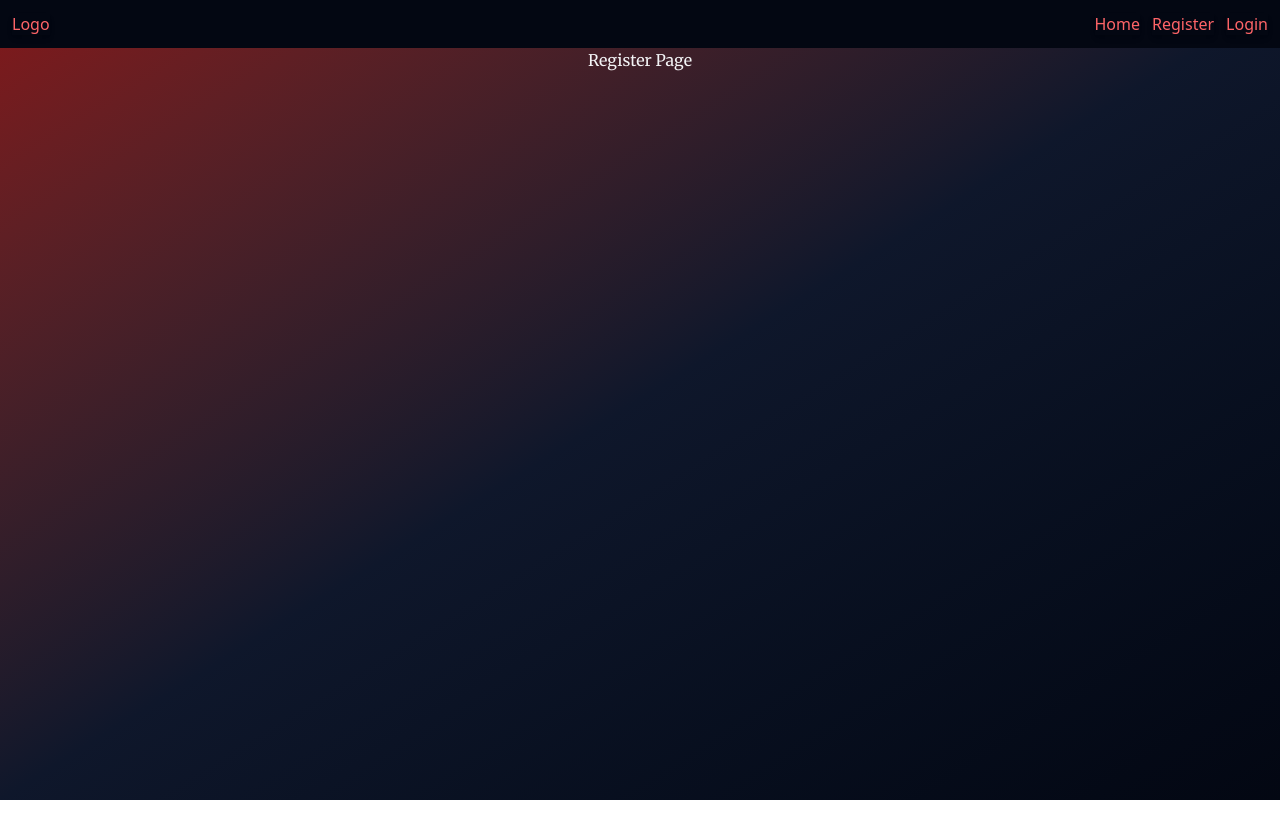
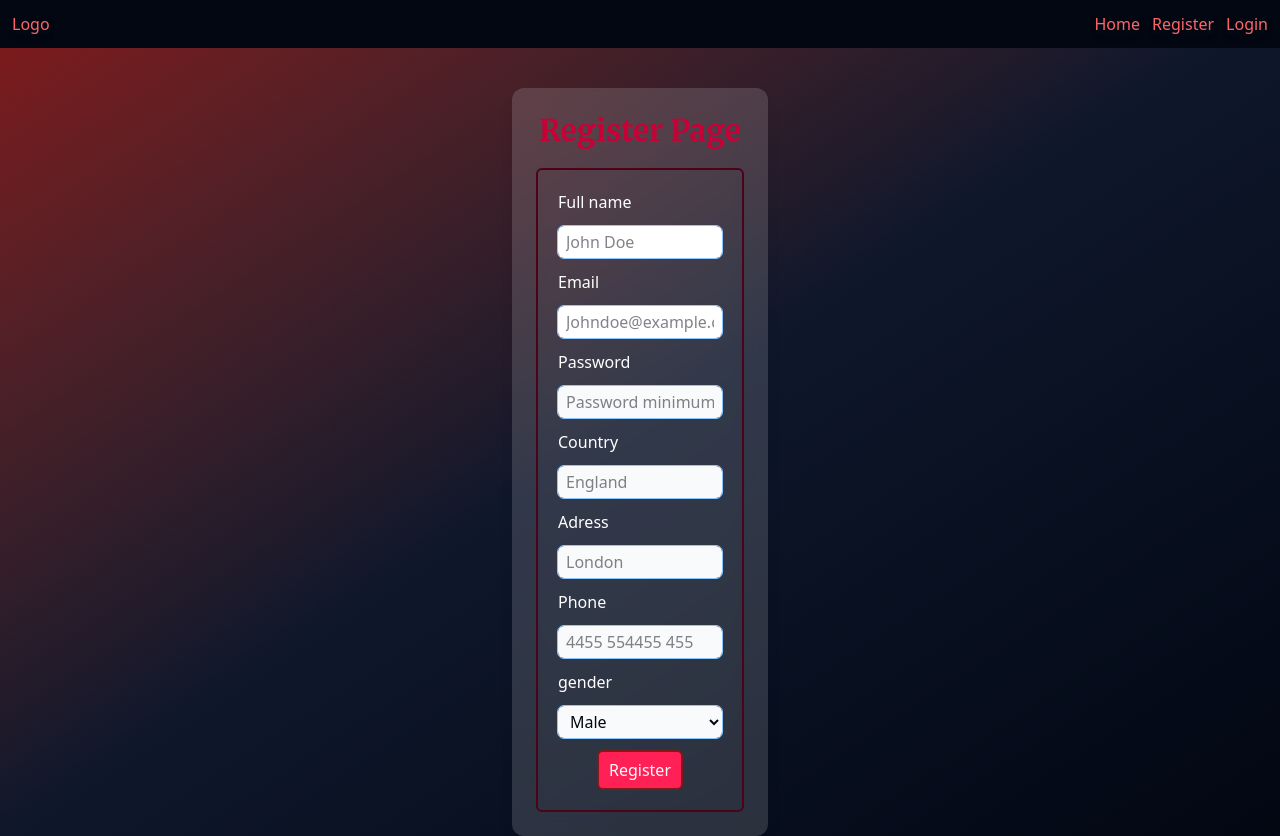
Before and after one commit to Facenam3/auth-react-laravel, a React (Vite) app in the folder frontend/: page /register in a window 1280 px wide. Before the commit the page ends 800 px from the top, so only its background shows below. Built offline with nearby package versions, Linux system fonts and the light colour scheme.

Commit message:
added register form

```diff
--- a/frontend/src/components/UI/GlassmorphicCard.jsx
+++ b/frontend/src/components/UI/GlassmorphicCard.jsx
@@ -6,7 +6,7 @@ export default function GlassmorphicCard({children}) {
         backdrop-blur-lg
         border-border-white/30
         text-white
-        max-w-1/6 mx-auto mt-10
+        max-w-1/5 mx-auto mt-10
         " >
             {children}
         </div>
--- a/frontend/src/pages/root/Register.jsx
+++ b/frontend/src/pages/root/Register.jsx
@@ -1,7 +1,113 @@
+import GlassmorphicCard from "../../components/UI/GlassmorphicCard.jsx";
+
 export default function RegisterPage() {
     return (
-        <div>
-            <h1 className="text-center">Register Page</h1>
-        </div>
+        <GlassmorphicCard>
+                    <h1 className="text-center mb-5 font-bold text-3xl text-rose-700">Register Page</h1>
+                    <form  className="p-5 text-center rounded-md border-2 border-rose-950">
+                        <div className="mb-3">
+                            <label htmlFor="name" className="block mb-3 text-left">Full name</label>
+                            <input
+                            className="bg-white text-gray-950 w-full px-2 py-1 outline-1 outline-blue-300 rounded-md"
+                            type="text"
+                            name="name"
+                            id="name"
+                            placeholder="John Doe"
+                            />
+                            {/* {formErrors.email && (
+                                <p className="text-red-500 text-sm mt-2">{formErrors.email}</p>
+                            )} */}
+                        </div>
+                        <div className="mb-3">
+                            <label htmlFor="email" className="block mb-3 text-left">Email</label>
+                            <input
+                            className="bg-white text-gray-950 w-full px-2 py-1 outline-1 outline-blue-300 rounded-md"
+                            type="email"
+                            name="email"
+                            id="email"
+                            placeholder="Johndoe@example.com"
+                            />
+                            {/* {formErrors.email && (
+                                <p className="text-red-500 text-sm mt-2">{formErrors.email}</p>
+                            )} */}
+                        </div>
+                        <div className="mb-3">
+                            <label htmlFor="password" className="block mb-3 text-left">Password</label>
+                            <input
+                            className="bg-gray-50 text-gray-950 w-full px-2 py-1 outline-1 outline-blue-300 rounded-md"
+                            type="password"
+                            name="password"
+                            id="password"
+                            placeholder="Password minimum length is 6 chars."
+                            />
+                            {/* {formErrors.password && (
+                                <p className="text-red-500 text-sm mt-2">{formErrors.password}</p>
+                            )} */}
+                        </div>
+                        <div className="mb-3">
+                            <label htmlFor="country" className="block mb-3 text-left">Country</label>
+                            <input
+                            className="bg-gray-50 text-gray-950 w-full px-2 py-1 outline-1 outline-blue-300 rounded-md"
+                            type="text"
+                            name="country"
+                            id="country"
+                            placeholder="England"
+                            />
+                            {/* {formErrors.password && (
+                                <p className="text-red-500 text-sm mt-2">{formErrors.password}</p>
+                            )} */}
+                        </div>
+                        <div className="mb-3">
+                            <label htmlFor="adress" className="block mb-3 text-left">Adress</label>
+                            <input
+                            className="bg-gray-50 text-gray-950 w-full px-2 py-1 outline-1 outline-blue-300 rounded-md"
+                            type="text"
+                            name="adress"
+                            id="adress"
+                            placeholder="London"
+                            />
+                            {/* {formErrors.password && (
+                                <p className="text-red-500 text-sm mt-2">{formErrors.password}</p>
+                            )} */}
+                        </div>
+                        <div className="mb-3">
+                            <label htmlFor="phone" className="block mb-3 text-left">Phone</label>
+                            <input
+                            className="bg-gray-50 text-gray-950 w-full px-2 py-1 outline-1 outline-blue-300 rounded-md"
+                            type="text"
+                            name="phone"
+                            id="phone"
+                            placeholder="4455 554455 455"
+                            />
+                            {/* {formErrors.password && (
+                                <p className="text-red-500 text-sm mt-2">{formErrors.password}</p>
+                            )} */}
+                        </div>
+                        <div className="mb-3">
+                            <label htmlFor="gender" className="block mb-3 text-left">gender</label>
+                            <select className="bg-gray-50 text-gray-950 w-full px-2 py-1 outline-1 outline-blue-300 rounded-md"  name="gender" id="gender">
+                                <option value="" disabled>Select gender</option>
+                                <option value="male">Male</option>
+                                <option value="female">Female</option>
+                            </select>
+                            {/* {formErrors.password && (
+                                <p className="text-red-500 text-sm mt-2">{formErrors.password}</p>
+                            )} */}
+                        </div>
+                        <div className="flex justify-center items-center">
+                            <button
+                            className="px-2.5 py-1.5 rounded-md text-center bg-rose-500 text-gray-50 border-2 border-red-900 hover:bg-red-700 hover:text-gray-100"
+                            type="submit"
+                            >
+                            Register
+                            </button>
+                        </div>
+                        {/* {authCtx.errors && (
+                            <div className="bg-red-500/10 text-red-400 p-2 rounded mt-3">
+                                {authCtx.errors}
+                            </div>
+                        )} */}
+                    </form>
+                </GlassmorphicCard>
     )
 }
```
